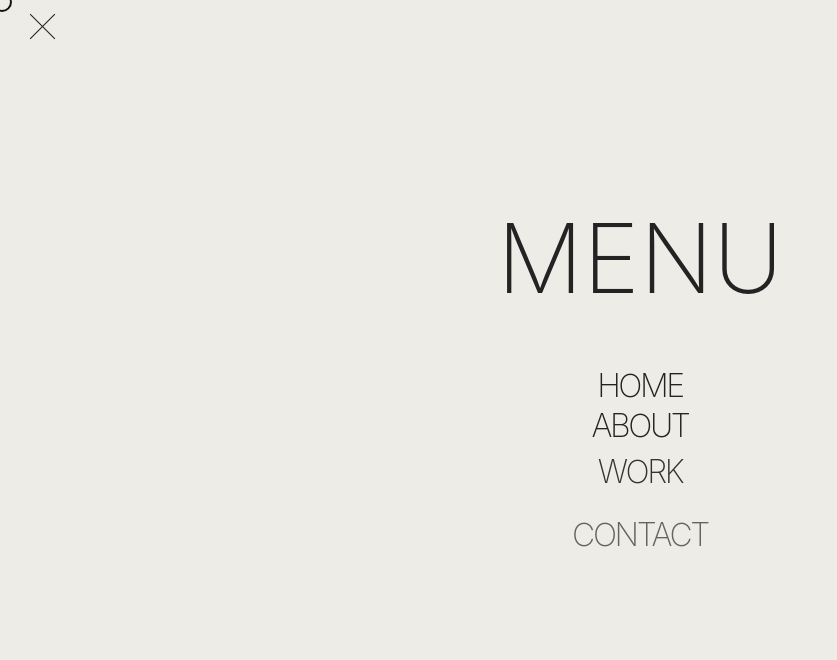
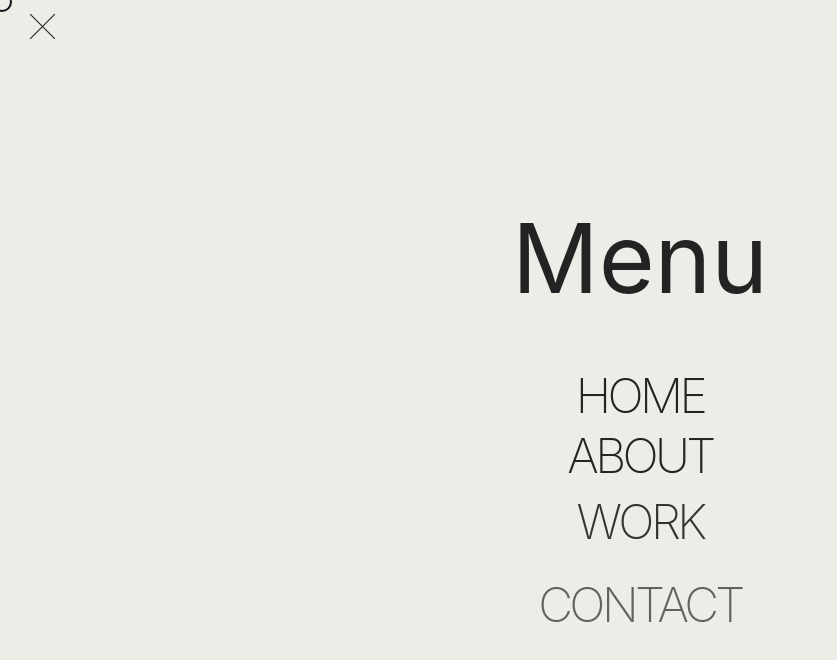
Before and after one commit to vanessamald/studiorevivir, a React (Create React App) app in the folder client/: page /work in a window 1280 px wide. Both pictures are taken after a click on the button 48 px from the left and 32 px from the top of the page. Shown: the top 660 px of the page, without its empty margins (0-837 px from the left). Built offline with nearby package versions, Linux system fonts and the light colour scheme.

Commit message:
adding hover animation for navigation

```diff
--- a/client/src/components/Navigation/index.js
+++ b/client/src/components/Navigation/index.js
@@ -32,6 +32,28 @@ function Navigation() {
         console.log('CLICKED MENU');
     }
 
+
+
+    const SplitText2 = () => {
+        const menuText = 'about';
+
+        return (
+            <span className='menu-link-text'>
+                {menuText.split("").map(function(char, index){
+                    const style = {
+                        "animationDelay": ( index * 5 ) + "s",
+
+                        };
+                        return (
+                            <span aria-hidden="true" key={index} id={index} className={`menu-link-letter letter-${index}`} style={style}>
+                                {char}
+                            </span>
+                        );
+                    })}
+                    </span>
+                );
+            };
+
     return (
         <div>
             <button className={button} onClick={handleClick}>
@@ -43,7 +65,7 @@ function Navigation() {
                 <div className='menu-content'>
                     <SplitText text='Menu'/>
                     <a className='menu-link text-animation' style={{animationDelay: '0.5s'}} href='/'>Home</a>
-                    <a className='menu-link text-animation' style={{animationDelay: '1s'}} href='/about'>About</a>
+                    <a className='' style={{animationDelay: '1s'}} href='/about'><SplitText2></SplitText2></a>
                     <a className='menu-link text-animation' style={{animationDelay: '1.5s'}} href='/work'>Work</a>
                     <Contact/>
                 </div>
--- a/client/src/index.css
+++ b/client/src/index.css
@@ -2,6 +2,7 @@
   background-color: var(--body-bg-color);
   color: var(--font-color);
   cursor: none;
+
 }
 
 body {
@@ -194,24 +195,61 @@ a span span {
   color: var(--body-bg-color);
   border: none;
   text-transform: uppercase;
-  font-size: 2rem;
+  font-size: 3rem;
   font-weight: 200;
   letter-spacing: -.075em;
   border: none;
 }
 
-.menu-link:hover {
-
-  background-color: transparent;
+a {
+  background-color: var(--font-color);
 }
 
-.text-animation {
+.menu-link-text {
+  display: inline-block;
   position: relative;
-  display: inline-block;
+
+  text-decoration: none;
+  background-color: transparent;
+  font-size: 3rem;
+  text-transform: uppercase;
+  font-weight: 200;
+  letter-spacing: -.075em;
   opacity: 0;
   animation: textAnimation 2s forwards;
   animation-delay: 1s;
+  transform-origin: left bottom;
 }
+
+.menu-link-letter {
+  display: inline-block;
+  transform-origin: center;
+  transition: transform 1s ease;
+  background-color: transparent;
+  color: var(--body-bg-color);
+
+}
+
+.menu-link-text:hover .menu-link-letter {
+  transform: rotate(20deg);
+  transition: transform 1s ease;
+}
+
+
+/*
+.menu-link-letter.letter-0 {
+  transition-delay: 0s;
+
+}
+
+.menu-link-letter.letter-1 {
+  transition-delay: 2s;
+
+}
+*/
+
+
+
 
 
 /* Navigation Styling Ends */
@@ -313,7 +351,6 @@ a span span {
 }
 
 .contact-show {
-
   background-color: var(--alt-font-color);
   top: 0;
   left: 0;
@@ -469,7 +506,6 @@ a span span {
 /* Work Styling */
 .work-container {
   height: 100vh;
-
 }
 
 .work-content {
@@ -548,7 +584,6 @@ a span span {
 
 .work-title {
   font-size: 18px;
-
 }
 
 .work-hidden-subtitle {
@@ -561,7 +596,6 @@ a span span {
 
 /* Zoom Image Styling */
 .image-zoom-container {
-
   padding: 100px;
   max-width: 100%;
   max-height: 100%;
@@ -595,7 +629,6 @@ a span span {
 
 .register-form {
   background-color: var(--font-color);
-
 }
 
 .register-input {
@@ -662,7 +695,7 @@ a span span {
   background-color: var(--font-color);
 }
 
-span span {
+.close-btn-container > span span {
   position: relative;
   opacity: 0;
   text-transform: uppercase;
```
Also changed, not shown: client/src/components/SplitText2/index.js (added, +23 -0 lines).
